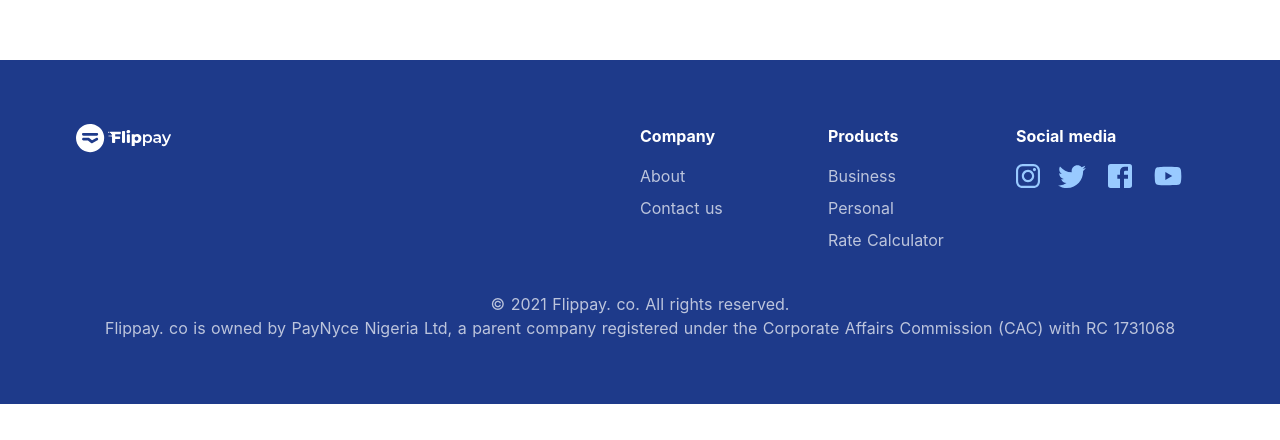
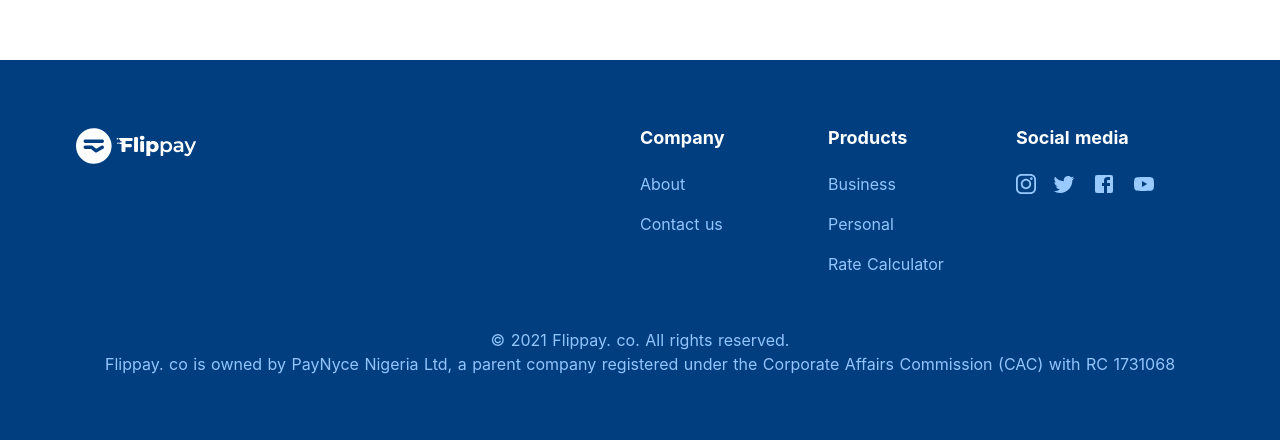
Before and after one commit to Uvacoder/flip-emp, a Nuxt app: page / in a window 1280 px wide. Shown: the part 932-1372 px from the top of the page. Before the commit the page ends 1336 px from the top, so only its background shows below. Built offline with nearby package versions, Linux system fonts and the light colour scheme.

Commit message:
adjusted footer

```diff
--- a/components/appFooter.vue
+++ b/components/appFooter.vue
@@ -1,10 +1,10 @@
 <template>
-  <footer class="my-container bg-blue-900">
-    <div class="py-16 text-white md:px-16">
+  <footer class="my-container footer_bg">
+    <div class="py-16 text-white md:px-16 text-base">
       <div
         class="grid grid-cols-1 sm:grid-cols-4 md:grid-cols-12 justify-between"
       >
-        <div class="md:col-start-1 md:col-end-7 flex flex-col mb-4 max-w-xs">
+        <div class="md:col-start-1 md:col-end-7 flex flex-col mb-6 max-w-xs">
           <div>
             <img
               class="mb-0.5 md:mb-3"
@@ -13,25 +13,25 @@
             />
           </div>
         </div>
-        <div class="md:col-start-7 md:col-end-9 flex flex-col mb-4">
-          <div class="font-bold mb-0.5 md:mb-3">Company</div>
-          <a class="opacity-70 my-1" target="_blank" href="https://flippay.co/about">About</a>
-          <a class="opacity-70 my-1" target="_blank" href="https://flippay.co/contact">Contact us</a>
+        <div class="md:col-start-7 md:col-end-9 flex flex-col mb-6">
+          <div class="font-bold mb-0.5 md:mb-3 text-lg">Company</div>
+          <a class="text-blue-300 my-2" target="_blank" href="https://flippay.co/about">About</a>
+          <a class="text-blue-300 my-2" target="_blank" href="https://flippay.co/contact">Contact us</a>
         </div>
-        <div class="md:col-start-9 md:col-end-11 flex flex-col mb-4">
-          <div class="font-bold mb-0.5 md:mb-3">Products</div>
-          <a class="opacity-70 my-1" target="_blank" href="https://flippay.co/">Business</a>
-          <a class="opacity-70 my-1" target="_blank" href="https://flippay.co/">Personal</a>
-          <a class="opacity-70 my-1" target="_blank" href="https://flippay.co/#calculategiftrate"
+        <div class="md:col-start-9 md:col-end-11 flex flex-col mb-6">
+          <div class="font-bold mb-0.5 md:mb-3 text-lg">Products</div>
+          <a class="text-blue-300 my-2" target="_blank" href="https://flippay.co/">Business</a>
+          <a class="text-blue-300 my-2" target="_blank" href="https://flippay.co/">Personal</a>
+          <a class="text-blue-300 my-2" target="_blank" href="https://flippay.co/#calculategiftrate"
             >Rate Calculator</a
           >
         </div>
-        <div class="md:col-start-11 md:col-end-13 flex flex-col mb-4">
-          <div class="font-bold mb-0.5 md:mb-3">Social media</div>
+        <div class="md:col-start-11 md:col-end-13 flex flex-col mb-6">
+          <div class="font-bold mb-0.5 md:mb-3 text-lg">Social media</div>
           <div class="flex items-center">
-            <a target="_blank" href="https://www.instagram.com/flippay.co">
+            <a class="my-2" target="_blank" href="https://www.instagram.com/flippay.co">
               <svg
-                class="w-6 mr-4"
+                class="w-5 mr-4"
                 viewBox="0 0 24 24"
                 fill="none"
                 xmlns="http://www.w3.org/2000/svg"
@@ -50,9 +50,9 @@
                 />
               </svg>
             </a>
-            <a target="_blank" href="https://www.twitter.com/flippayconnect">
+            <a class="my-2" target="_blank" href="https://www.twitter.com/flippayconnect">
               <svg
-                class="w-8 mr-4"
+                class="w-6 mr-4"
                 viewBox="0 0 24 24"
                 aria-hidden="true"
               >
@@ -62,16 +62,16 @@
                 ></path>
               </svg>
             </a>
-            <a target="_blank" href="https://www.fb.me/flippay.co">
-              <svg class="w-8 mr-4" viewBox="0 0 24 24" aria-hidden="true">
+            <a class="my-2" target="_blank" href="https://www.fb.me/flippay.co">
+              <svg class="w-6 mr-4" viewBox="0 0 24 24" aria-hidden="true">
                 <path
                   d="M5 3h14a2 2 0 0 1 2 2v14a2 2 0 0 1-2 2H5a2 2 0 0 1-2-2V5a2 2 0 0 1 2-2m13 2h-2.5A3.5 3.5 0 0 0 12 8.5V11h-2v3h2v7h3v-7h3v-3h-3V9a1 1 0 0 1 1-1h2V5z"
                   fill="#99CAFF"
                 ></path>
               </svg>
             </a>
-            <a target="_blank" href="https://www.youtube.com/channel/UCtOFv62PJyaHL_V8mlA4XaQ">
-              <svg class="w-8" viewBox="0 0 24 24" aria-hidden="true">
+            <a class="my-2" target="_blank" href="https://www.youtube.com/channel/UCtOFv62PJyaHL_V8mlA4XaQ">
+              <svg class="w-6" viewBox="0 0 24 24" aria-hidden="true">
                 <path
                   d="M10 15l5.19-3L10 9v6m11.56-7.83c.13.47.22 1.1.28 1.9.07.8.1 1.49.1 2.09L22 12c0 2.19-.16 3.8-.44 4.83-.25.9-.83 1.48-1.73 1.73-.47.13-1.33.22-2.65.28-1.3.07-2.49.1-3.59.1L12 19c-4.19 0-6.8-.16-7.83-.44-.9-.25-1.48-.83-1.73-1.73-.13-.47-.22-1.1-.28-1.9-.07-.8-.1-1.49-.1-2.09L2 12c0-2.19.16-3.8.44-4.83.25-.9.83-1.48 1.73-1.73.47-.13 1.33-.22 2.65-.28 1.3-.07 2.49-.1 3.59-.1L12 5c4.19 0 6.8.16 7.83.44.9.25 1.48.83 1.73 1.73z"
                   fill="#99CAFF"
@@ -81,7 +81,7 @@
           </div>
         </div>
       </div>
-      <div class="text-center mt-5 opacity-70">
+      <div class="text-center mt-5 text-blue-300">
         <p>© 2021 Flippay. co. All rights reserved.</p>
         <p>
           Flippay. co is owned by PayNyce Nigeria Ltd, a parent company
@@ -98,4 +98,7 @@
 </script>
 
 <style>
+.footer_bg{
+  background-color: #003E80;
+}
 </style>
--- a/components/appHeader.vue
+++ b/components/appHeader.vue
@@ -4,9 +4,9 @@
       <nuxt-link to="/">
         <img class="sm:w-48 w-32" src="../assets/logo.svg" alt="">
       </nuxt-link>
-      <nuxt-link to="/">
+      <a href="https://flippay.co/login">
         <button>Sign in</button>
-      </nuxt-link>
+      </a>
     </div>
   </div>
 </template>
--- a/components/sidebar.vue
+++ b/components/sidebar.vue
@@ -101,8 +101,10 @@
   background: #ecf5ff;
   border-radius: 0 15px 15px 0;
   color: #007bff;
+  transition: 300ms;
 }
 .visible {
   opacity: 1;
+  transition: 300ms;
 }
 </style>
```
Also changed, not shown: assets/footer_logo.svg, 1 other file (tests, documents, lock files or other folders).
